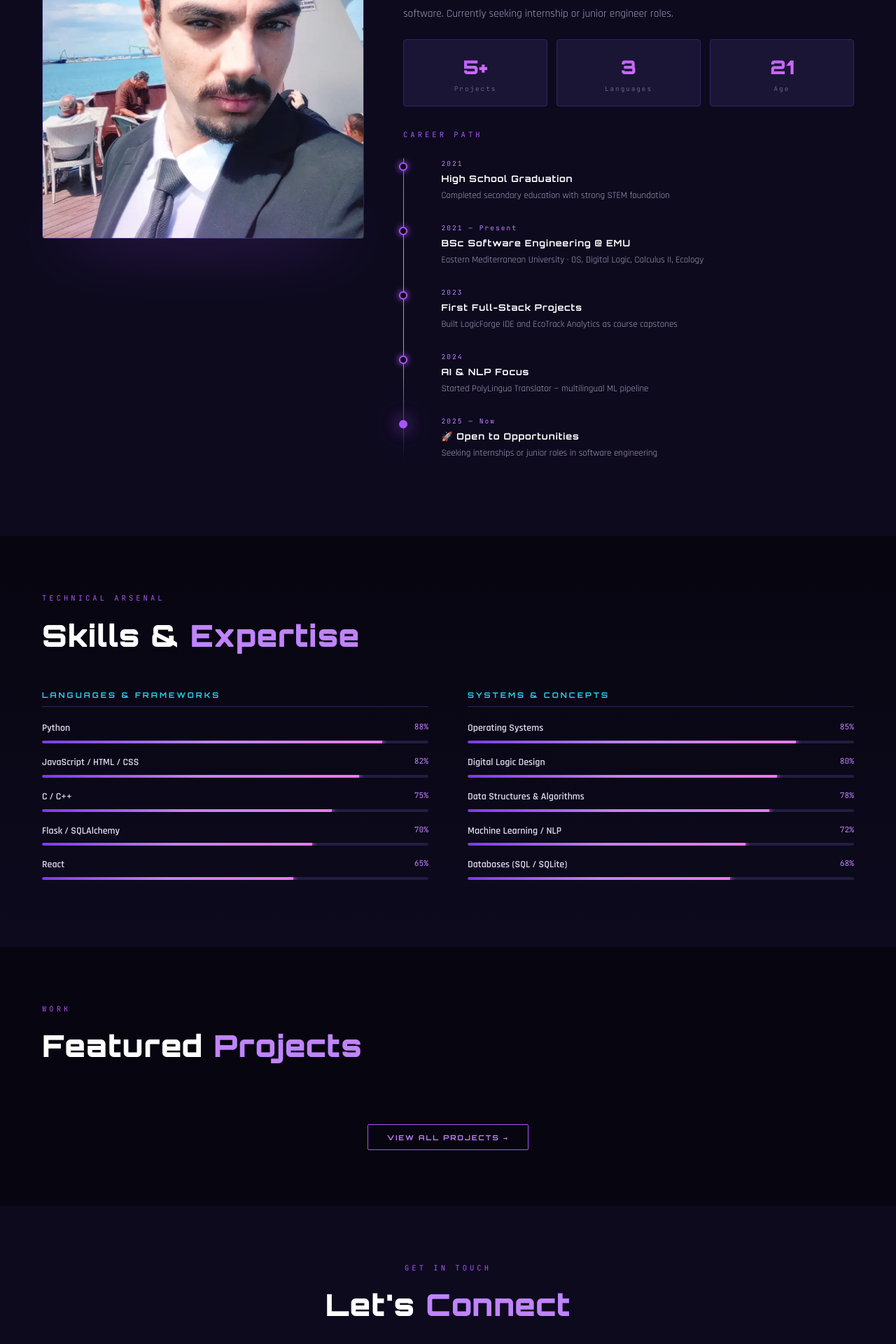
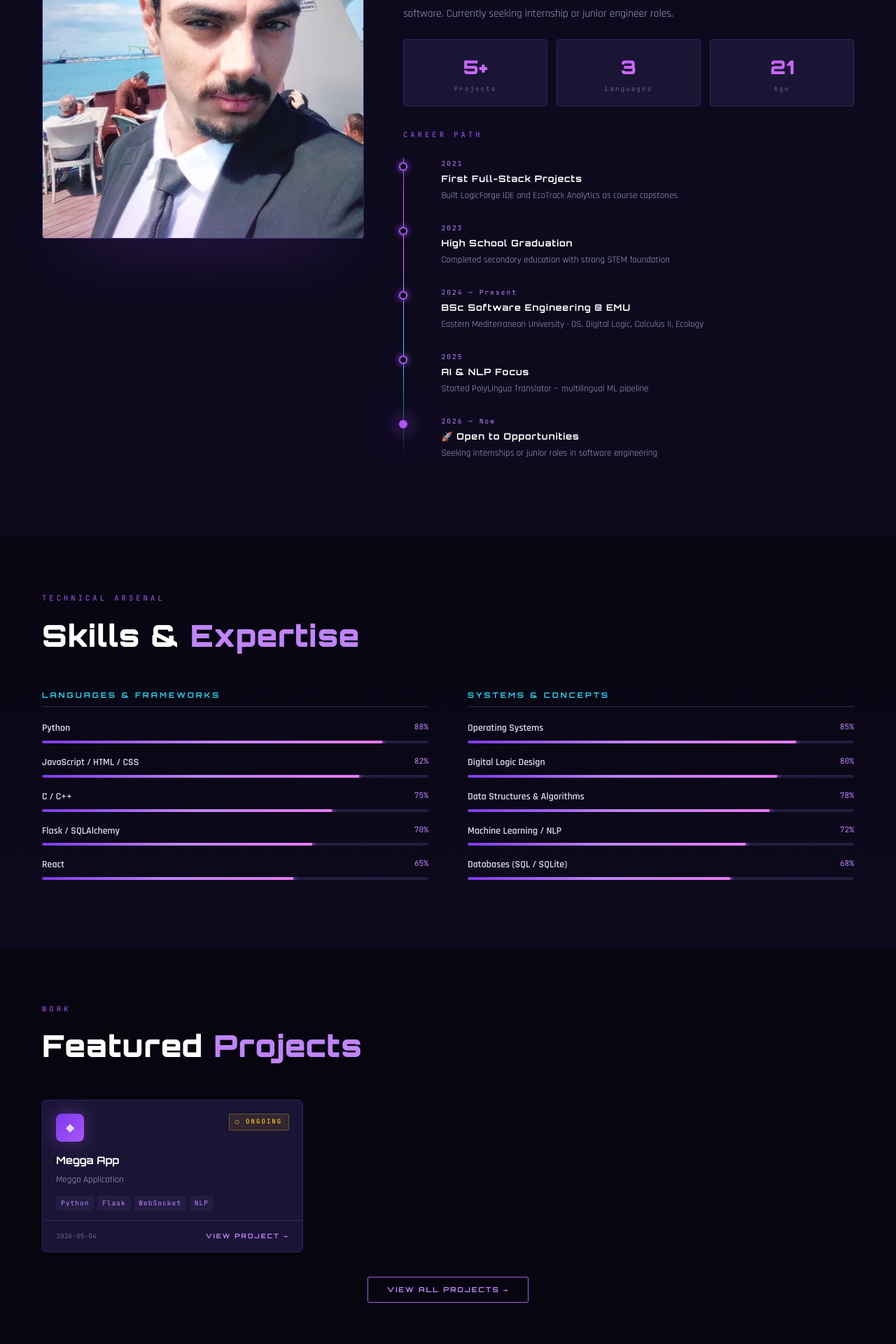
Before and after one commit to martenzo7/osman-fahdawi, a Flask app: page / in a window 1280 px wide. Shown: the part 1152-3072 px from the top of the page at 70% size. Run offline with Flask 3, Linux system fonts and the light colour scheme; data comes from the database, SQL or seed files in the repository; data that the repository does not hold is empty.

Commit message:
first commit

```diff
--- a/app.py
+++ b/app.py
@@ -100,6 +100,15 @@ class Project(db.Model):
             d['readme'] = self.get_readme()
         return d
 
+def seed():
+    if Project.query.count() > 0:
+        return
+    projects = [
+        Project(name="Megga App", slug="megga", description="Megga Application", status="ongoing", tech_stack="Python, Flask, WebSocket, NLP", github_url="https://github.com/martenzo7/megga", images=""),
+    ]
+    db.session.add_all(projects)
+    db.session.commit()
+
 
 @app.route('/')
 @app.route('/projects')
@@ -155,4 +164,5 @@ def download_cv():
 if __name__ == '__main__':
     with app.app_context():
         db.create_all()
+        seed()
     app.run(debug=True, port=5000)
--- a/templates/spa.html
+++ b/templates/spa.html
@@ -524,11 +524,11 @@ footer{text-align:center;padding:1.6rem;border-top:1px solid var(--bd);
           </div>
           <div class="s-lbl">Career Path</div>
           <div class="tl">
-            <div class="tl-i"><div class="tl-dot"></div><div class="tl-d">2021</div><div class="tl-t">High School Graduation</div><div class="tl-s">Completed secondary education with strong STEM foundation</div></div>
-            <div class="tl-i"><div class="tl-dot"></div><div class="tl-d">2021 — Present</div><div class="tl-t">BSc Software Engineering @ EMU</div><div class="tl-s">Eastern Mediterranean University · OS, Digital Logic, Calculus II, Ecology</div></div>
-            <div class="tl-i"><div class="tl-dot"></div><div class="tl-d">2023</div><div class="tl-t">First Full-Stack Projects</div><div class="tl-s">Built LogicForge IDE and EcoTrack Analytics as course capstones</div></div>
-            <div class="tl-i"><div class="tl-dot"></div><div class="tl-d">2024</div><div class="tl-t">AI & NLP Focus</div><div class="tl-s">Started PolyLingua Translator — multilingual ML pipeline</div></div>
-            <div class="tl-i"><div class="tl-dot act"></div><div class="tl-d">2025 — Now</div><div class="tl-t">🚀 Open to Opportunities</div><div class="tl-s">Seeking internships or junior roles in software engineering</div></div>
+            <div class="tl-i"><div class="tl-dot"></div><div class="tl-d">2021</div><div class="tl-t">First Full-Stack Projects</div><div class="tl-s">Built LogicForge IDE and EcoTrack Analytics as course capstones</div></div>
+            <div class="tl-i"><div class="tl-dot"></div><div class="tl-d">2023</div><div class="tl-t">High School Graduation</div><div class="tl-s">Completed secondary education with strong STEM foundation</div></div>
+            <div class="tl-i"><div class="tl-dot"></div><div class="tl-d">2024 — Present</div><div class="tl-t">BSc Software Engineering @ EMU</div><div class="tl-s">Eastern Mediterranean University · OS, Digital Logic, Calculus II, Ecology</div></div>
+            <div class="tl-i"><div class="tl-dot"></div><div class="tl-d">2025</div><div class="tl-t">AI & NLP Focus</div><div class="tl-s">Started PolyLingua Translator — multilingual ML pipeline</div></div>
+            <div class="tl-i"><div class="tl-dot act"></div><div class="tl-d">2026 — Now</div><div class="tl-t">🚀 Open to Opportunities</div><div class="tl-s">Seeking internships or junior roles in software engineering</div></div>
           </div>
         </div>
       </div>
```
Also changed, not shown: README.md (deleted), 1 other file.
